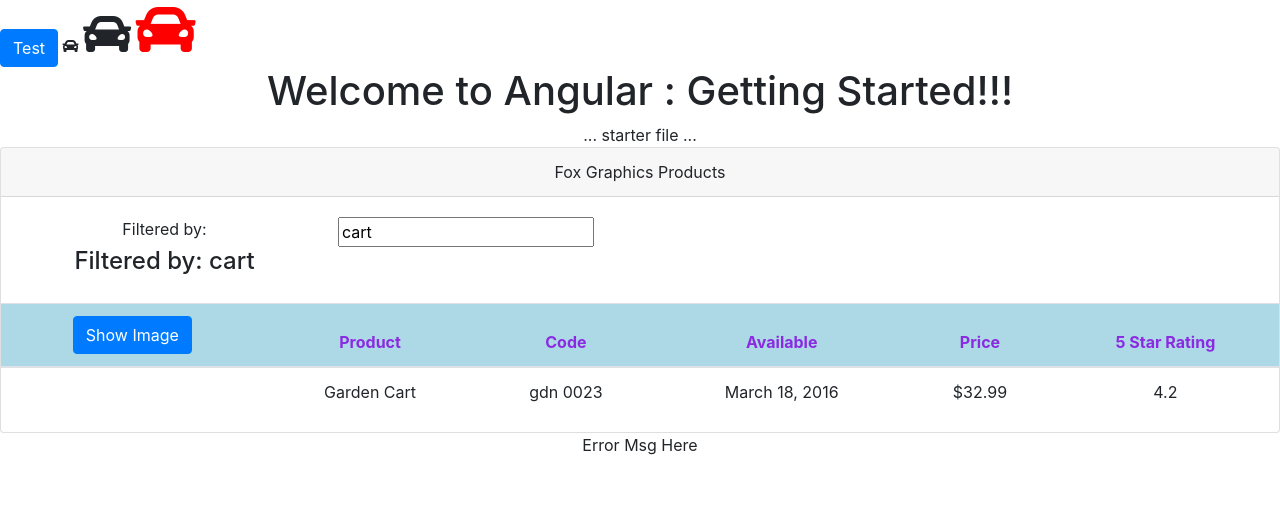
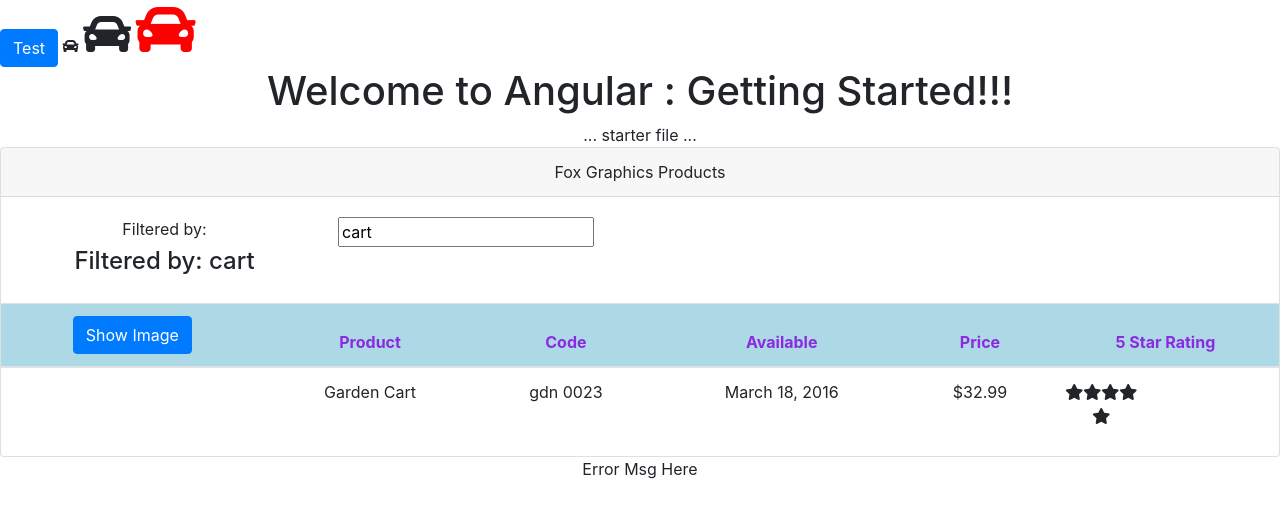
Before and after one commit to FoxGeoff/amp-master, an Angular app: page / in a window 1280 px wide. Shown: the top 518 px of the page. Built offline with nearby package versions, Linux system fonts and the light colour scheme.

Commit message:
Add Star Component

```diff
--- a/src/app/app.module.ts
+++ b/src/app/app.module.ts
@@ -6,12 +6,14 @@
 import { AppComponent } from './app.component';
 import { ProductListComponent } from './product-list/product-list.component';
 import { ConvertToSpacePipe } from './shared/convert-to-space.pipe';
+import { StarComponent } from './star/star.component';
 
 @NgModule({
   declarations: [
     AppComponent,
     ProductListComponent,
-    ConvertToSpacePipe
+    ConvertToSpacePipe,
+    StarComponent
   ],
   imports: [
     BrowserModule,
--- a/src/app/product-list/product-list.component.html
+++ b/src/app/product-list/product-list.component.html
@@ -8,7 +8,7 @@
                 Filtered by:
             </div>
             <div class='col-md-2'>
-              <input type='text' [(ngModel)] = "listFilter" />
+                <input type='text' [(ngModel)]="listFilter" />
             </div>
         </div>
         <div class='row'>
@@ -18,7 +18,7 @@
         </div>
     </div>
     <div class='table-responsive'>
-      <table class='table' *ngIf = "products && products.length" >
+        <table class='table' *ngIf="products && products.length">
             <thead>
                 <tr>
                     <th>
@@ -33,16 +33,18 @@
                     <th>5 Star Rating</th>
                 </tr>
             </thead>
-          <tbody *ngFor = "let prod of filteredProducts">
+            <tbody *ngFor="let prod of filteredProducts">
                 <tr>
                     <td>
-                      <img *ngIf ="showImage" [src]="prod.imageUrl" [title]="prod.productName" width="50px">
+                        <img *ngIf="showImage" [src]="prod.imageUrl" [title]="prod.productName" width="50px">
                     </td>
                     <td>{{prod.productName}}</td>
                     <td>{{prod.productCode | lowercase | convertToSpace : "-"}}</td>
                     <td> {{prod.releaseDate}} </td>
                     <td>{{prod.price|currency: 'USD' : 'symbol' : '1.2-2'}}</td>
-                  <td>{{prod.starRating}}</td>
+                    <td>
+                        <app-star></app-star>
+                    </td>
                 </tr>
             </tbody>
         </table>
--- /dev/null
+++ b/src/app/star/star.component.html
@@ -0,0 +1,9 @@
+<div class="crop" [style.width.px]="starWidth" [title]="rating">
+  <div style="width: 75px">
+    <span class="fa fa-star"></span>
+    <span class="fa fa-star"></span>
+    <span class="fa fa-star"></span>
+    <span class="fa fa-star"></span>
+    <span class="fa fa-star"></span>
+  </div>
+</div>
--- /dev/null
+++ b/src/app/star/star.component.ts
@@ -0,0 +1,21 @@
+import { Component, OnInit, OnChanges } from '@angular/core';
+
+@Component({
+  selector: 'app-star',
+  templateUrl: './star.component.html',
+  styleUrls: ['./star.component.css']
+})
+export class StarComponent implements OnInit, OnChanges {
+  starWidth: number;
+  rating: number = 4;
+
+  constructor() { }
+
+  ngOnInit() {
+  }
+
+  ngOnChanges(): void {
+    this.starWidth = this.rating * 75 / 5;
+  }
+
+}
```
Also changed, not shown: src/app/star/star.component.css (added), 1 other file (tests, documents, lock files or other folders). Lines whose indentation alone changed are shown as unchanged.
